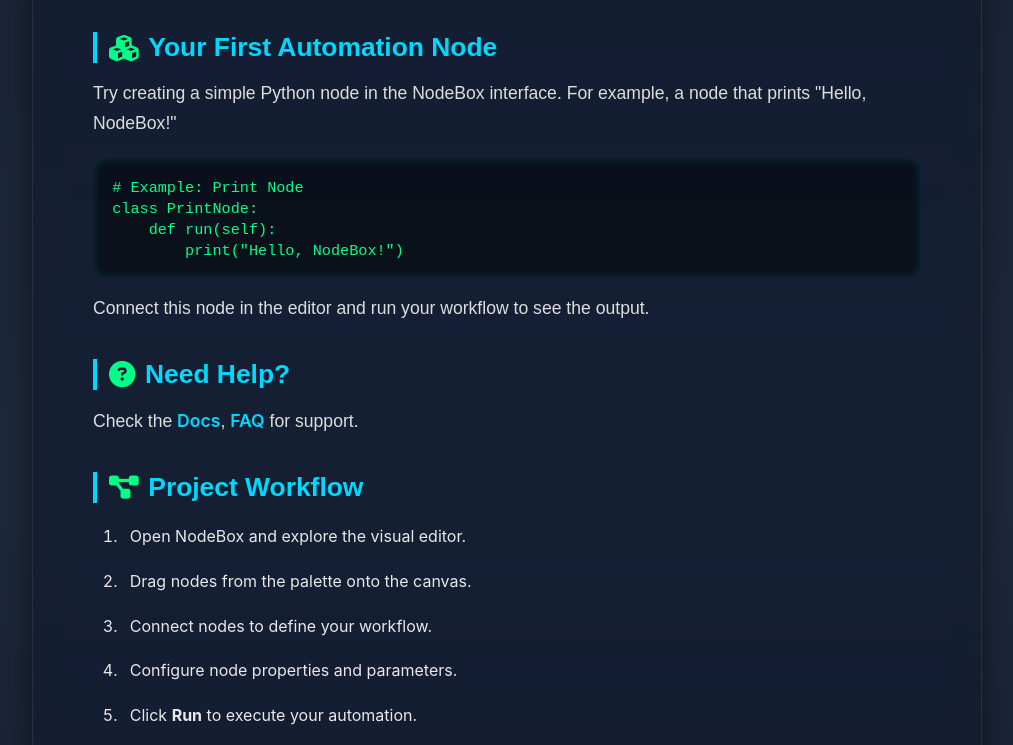
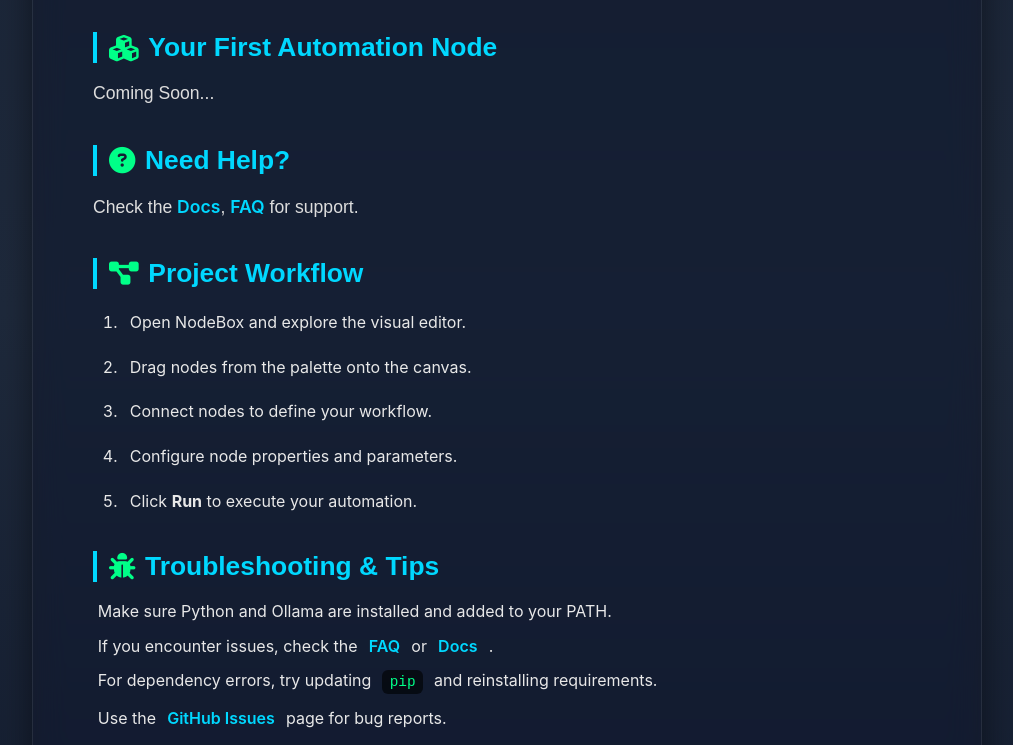
Before and after one commit to shreyansh-shankar/NodeBox, a plain HTML site: page public/gettingstarted.html in a window 1280 px wide. Shown: the part 1735-2480 px from the top of the page, without its empty margins (263-1276 px from the left). Drawn offline with Linux system fonts and the light colour scheme; a web font is replaced by a local one.

Commit message:
Modifying the getting started page

```diff
--- a/public/gettingstarted.html
+++ b/public/gettingstarted.html
@@ -114,13 +114,8 @@
 
             <section>
                 <h2><i class="fa-solid fa-cubes"></i> Your First Automation Node</h2>
-                <p>Try creating a simple Python node in the NodeBox interface. For example, a node that prints "Hello, NodeBox!"</p>
-                <pre><code># Example: Print Node
-class PrintNode:
-    def run(self):
-        print("Hello, NodeBox!")
-</code></pre>
-                <p>Connect this node in the editor and run your workflow to see the output.</p>
+                <p>Coming Soon...</p>
+
             </section>
 
             <section>
@@ -154,7 +149,6 @@ class PrintNode:
                     <p>NodeBox welcomes contributions! If you're participating in Hacktoberfest, check out the <a href="contribute.html">How to Contribute</a> page for guidelines and workflow. All contributors are encouraged to:</p>
                     <ul>
                         <li>Read the <a href="CONTRIBUTING.md" target="_blank">CONTRIBUTING.md</a> file</li>
-                        <li>Pick issues labeled <code>good first issue</code></li>
                         <li>Open pull requests for improvements</li>
                     </ul>
                 </section>
```
